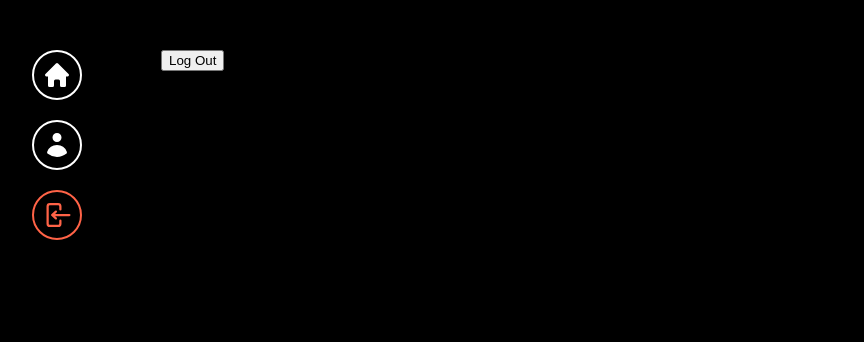
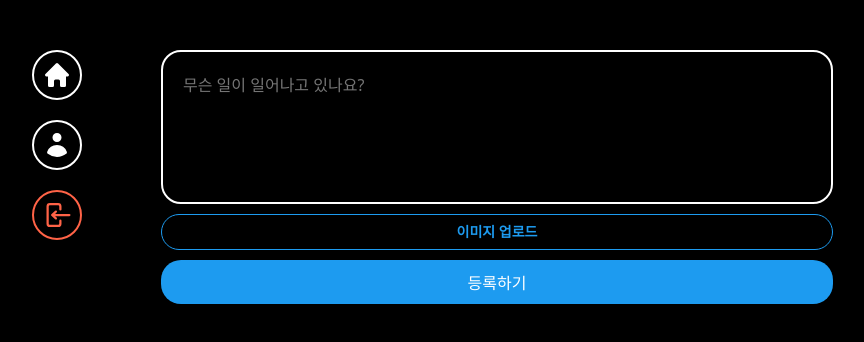
Before and after one commit to planted-ji/My-Diary, a React (Vite) app: page / in a window 1280 px wide. Shown: the top 342 px of the page, without its empty margins (237-1101 px from the left). Built offline with nearby package versions, Linux system fonts and the light colour scheme; no server answers; sample sign-in values are in the browser's storage.

Commit message:
✨ feat: Home 화면에 recordForm 컴포넌트 추가

```diff
--- a/src/routes/home.tsx
+++ b/src/routes/home.tsx
@@ -1,12 +1,12 @@
-import { auth } from "../firebase";
+import { styled } from "styled-components";
+import RecordForm from "../components/record-form";
+
+const Wrapper = styled.div``;
 
 export default function Home() {
-  const logOut = () => {
-    auth.signOut();
-  };
   return (
-    <h1>
-      <button onClick={logOut}>Log Out</button>
-    </h1>
+    <Wrapper>
+      <RecordForm />
+    </Wrapper>
   );
 }
```
